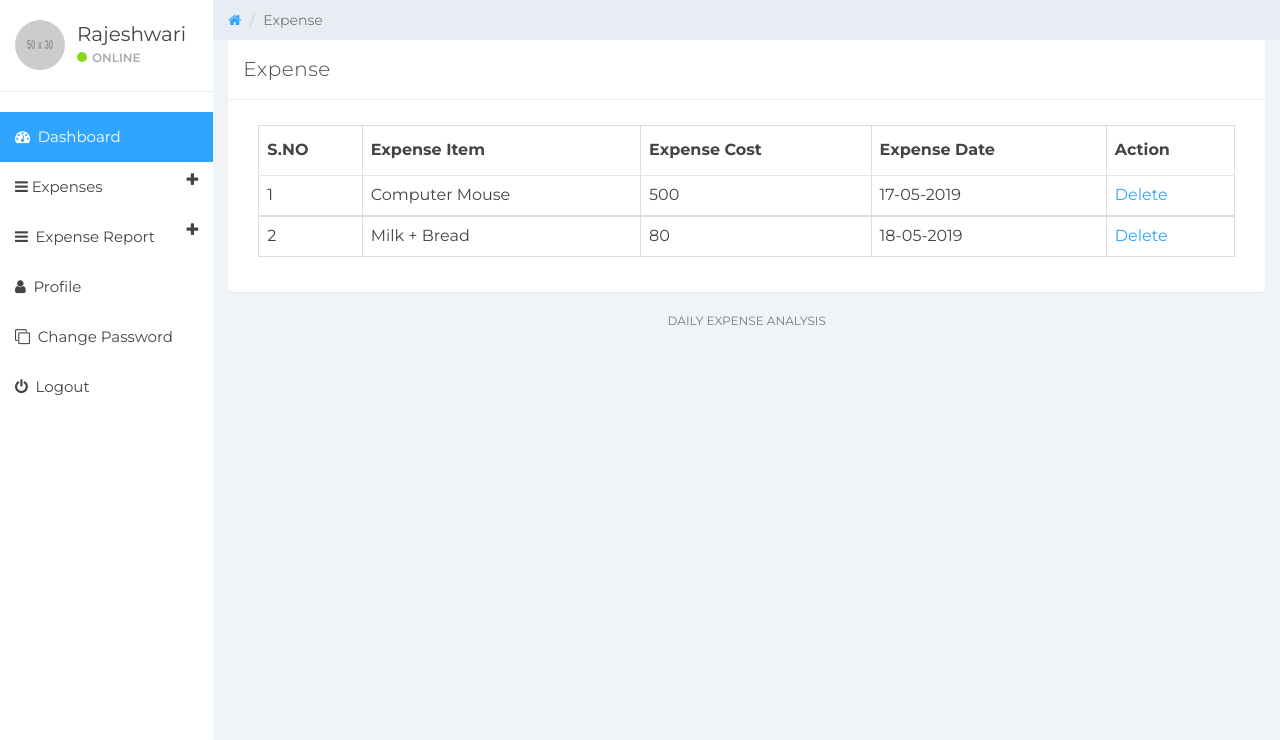
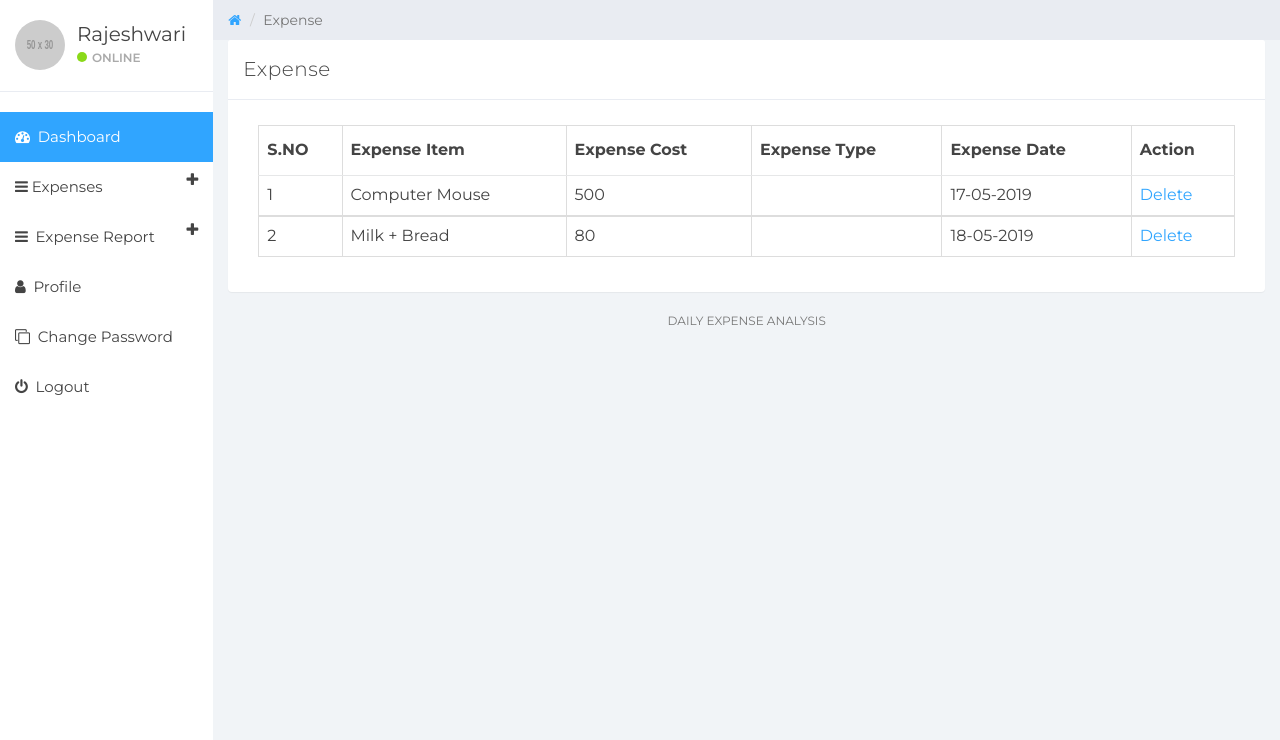
Before and after one commit to SmitPatel910/income-expense-analysis, a PHP site: page /manage-expense.php in a window 1280 px wide. Shown: the part 60-800 px from the top of the page. Run offline with PHP 8.4, Linux system fonts and the light colour scheme; a user stored in the database is signed in; data comes from the database, SQL or seed files in the repository; grey boxes labelled with a size stand in for pictures from a placeholder-image service; data that the repository does not hold is empty; some libraries are stand-ins or nearby versions.

Commit message:
Update manage-expense.php

```diff
--- a/manage-expense.php
+++ b/manage-expense.php
@@ -74,6 +74,7 @@ echo "<script>alert('Something went wrong. Please try again');</script>";
                   <th>S.NO</th>
                   <th>Expense Item</th>
                   <th>Expense Cost</th>
+				  <th>Expense Type</th>
                   <th>Expense Date</th>
                   <th>Action</th>
                 </tr>
@@ -91,6 +92,7 @@ while ($row=mysqli_fetch_array($ret)) {
                   <td><?php echo $cnt;?></td>
                   <td><?php echo $row['ExpenseItem'];?></td>
                   <td><?php echo $row['ExpenseCost'];?></td>
+				  <td><?php echo $row['Type_Expense'];?></td>
 				  <td><?php
 							$New_date = date("d-m-Y", strtotime($old_date));
 							echo $New_date;?></td>
```
